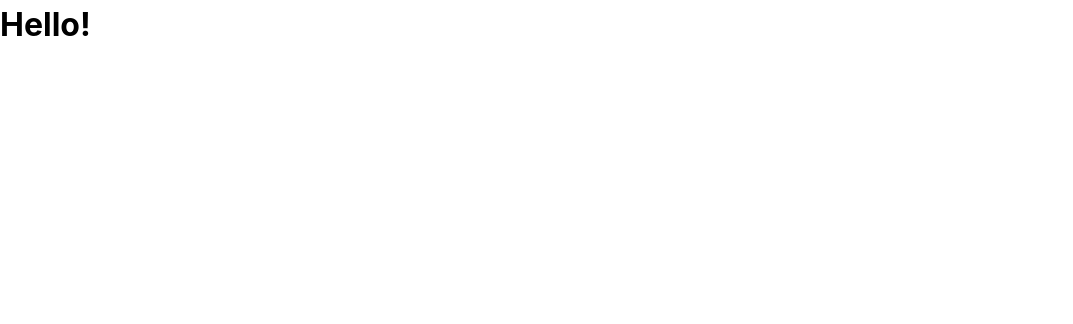
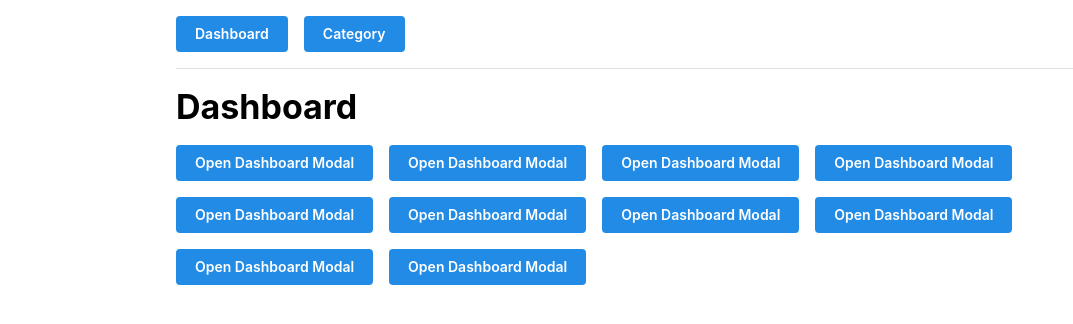
Before and after one commit to rapelista/experiment, a Next.js app: page / in a window 1280 px wide. Shown: the top 324 px of the page, without its empty margins (0-1073 px from the left). Built offline with nearby package versions, Linux system fonts and the light colour scheme.

Commit message:
Refactor: remove unused page component and add modal components for dashboard and categories

```diff
--- a/package.json
+++ b/package.json
@@ -12,6 +12,7 @@
   "dependencies": {
     "@mantine/core": "^7.17.0",
     "@mantine/hooks": "^7.17.0",
+    "@mantine/modals": "^7.17.0",
     "next": "15.1.7",
     "react": "^19.0.0",
     "react-dom": "^19.0.0"
--- /dev/null
+++ b/src/app/(dashboard)/layout.tsx
@@ -0,0 +1,25 @@
+import { Button, Container, Divider, Group, Stack } from '@mantine/core';
+import Link from 'next/link';
+
+export default function Layout({ children }: { children: React.ReactNode }) {
+  return (
+    <>
+      <Container my="md">
+        <Stack>
+          <Group>
+            <Button component={Link} href="/">
+              Dashboard
+            </Button>
+            <Button component={Link} href="/categories">
+              Category
+            </Button>
+          </Group>
+
+          <Divider />
+
+          {children}
+        </Stack>
+      </Container>
+    </>
+  );
+}
--- /dev/null
+++ b/src/app/(dashboard)/page.tsx
@@ -0,0 +1,47 @@
+'use client';
+
+import { Button, Group, Stack, Title } from '@mantine/core';
+import { modals } from '@mantine/modals';
+import { useMemo } from 'react';
+import { EntityType } from '~/types/core/entity';
+
+type SomeType = EntityType & {
+  name: string;
+};
+
+export default function Page() {
+  const data = useMemo(() => {
+    return Array.from({ length: 10 }).map((_, index) => {
+      const some: SomeType = {
+        id: index + 1,
+        name: 'Some ' + (index + 1),
+      };
+
+      return some;
+    });
+  }, []);
+
+  return (
+    <Stack>
+      <Title>Dashboard</Title>
+
+      <Group>
+        {data.map((data, key) => (
+          <Button
+            key={key}
+            onClick={() => {
+              modals.openContextModal({
+                modal: 'dashboard',
+                innerProps: { data },
+                title: 'Dashboard Modal',
+                size: 'xl',
+              });
+            }}
+          >
+            Open Dashboard Modal
+          </Button>
+        ))}
+      </Group>
+    </Stack>
+  );
+}
--- a/src/app/page.tsx
+++ /dev/null
@@ -1,3 +0,0 @@
-export default function Page() {
-  return <h1>Hello!</h1>;
-}
--- /dev/null
+++ b/src/components/dashboard/categories/modal.tsx
@@ -0,0 +1,28 @@
+'use client';
+
+import { Button, Group, Stack, Text } from '@mantine/core';
+import { ContextModalProps } from '~/types/mantine';
+
+export function CategoryModal(props: ContextModalProps) {
+  return (
+    <Stack>
+      <Text>
+        Lorem ipsum dolor sit amet consectetur adipisicing elit. Voluptatibus
+        blanditiis pariatur fugit velit, ea rem et totam, harum ex dolorum ipsam
+        earum, architecto magni excepturi. Consequatur quisquam iure non vel!
+      </Text>
+
+      <Group>
+        <Button
+          variant="subtle"
+          color="gray"
+          onClick={() => {
+            props.context.closeModal(props.id);
+          }}
+        >
+          Close
+        </Button>
+      </Group>
+    </Stack>
+  );
+}
--- /dev/null
+++ b/src/components/dashboard/modal.tsx
@@ -0,0 +1,24 @@
+'use client';
+
+import { Button, Code, Group, Stack } from '@mantine/core';
+import { ContextModalProps } from '~/types/mantine';
+
+export function DashboardModal(props: ContextModalProps) {
+  return (
+    <Stack>
+      <Code block>{JSON.stringify(props, null, 2)}</Code>
+
+      <Group>
+        <Button
+          variant="subtle"
+          color="gray"
+          onClick={() => {
+            props.context.closeModal(props.id);
+          }}
+        >
+          Close
+        </Button>
+      </Group>
+    </Stack>
+  );
+}
--- a/src/components/providers.tsx
+++ b/src/components/providers.tsx
@@ -1,7 +1,13 @@
 'use client';
 
 import { MantineProvider } from '@mantine/core';
+import { ModalsProvider } from '@mantine/modals';
+import { modalsProviderProps } from '~/utils/libs/mantine';
 
 export function Providers({ children }: React.PropsWithChildren) {
-  return <MantineProvider>{children}</MantineProvider>;
+  return (
+    <MantineProvider>
+      <ModalsProvider {...modalsProviderProps}>{children}</ModalsProvider>
+    </MantineProvider>
+  );
 }
--- /dev/null
+++ b/src/types/core/entity.ts
@@ -0,0 +1,3 @@
+export type EntityType = {
+  id: number;
+};
--- /dev/null
+++ b/src/types/mantine.ts
@@ -0,0 +1,14 @@
+import { ContextModalProps as MantineContextModalProps } from '@mantine/modals';
+import { modals } from '~/utils/libs/mantine';
+import { EntityType } from './core/entity';
+
+export type ContextModalProps<T extends EntityType = EntityType> =
+  MantineContextModalProps<{
+    data?: T;
+  }>;
+
+declare module '@mantine/modals' {
+  export interface MantineModalsOverride {
+    modals: typeof modals;
+  }
+}
--- /dev/null
+++ b/src/utils/libs/mantine.ts
@@ -0,0 +1,25 @@
+import { createTheme, Modal } from '@mantine/core';
+import { ModalsProviderProps } from '@mantine/modals';
+import { CategoryModal } from '~/components/dashboard/categories/modal';
+import { DashboardModal } from '~/components/dashboard/modal';
+
+export const modals = {
+  dashboard: DashboardModal,
+  category: CategoryModal,
+};
+
+export const modalsProviderProps: ModalsProviderProps = {
+  modals,
+};
+
+export const theme = createTheme({
+  components: {
+    Modal: Modal.extend({
+      defaultProps: {
+        withCloseButton: false,
+        closeOnClickOutside: false,
+        closeOnEscape: false,
+      },
+    }),
+  },
+});
```
Also changed, not shown: src/app/(dashboard)/categories/page.tsx (added, +27 -0 lines), 1 other file (tests, documents, lock files or other folders).
